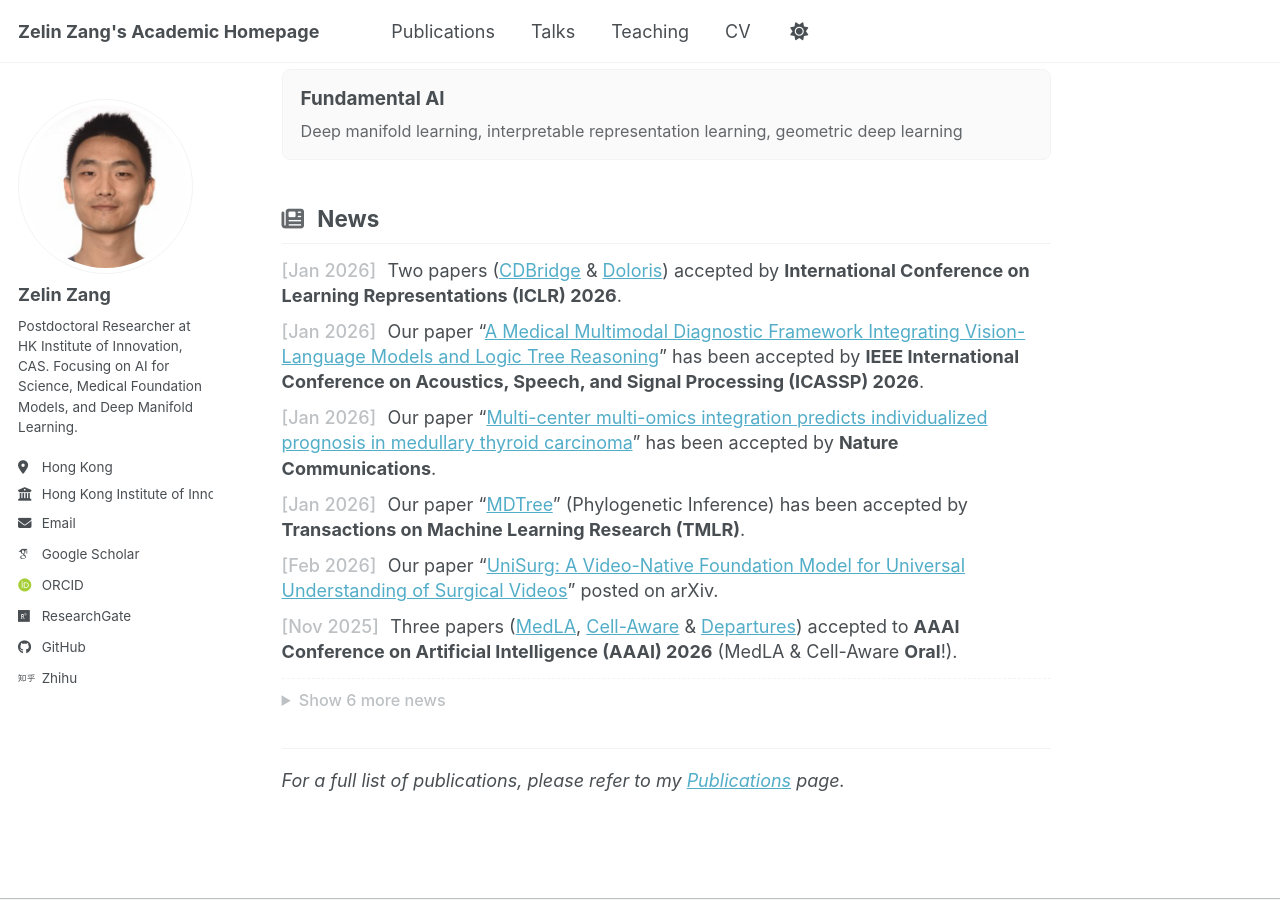
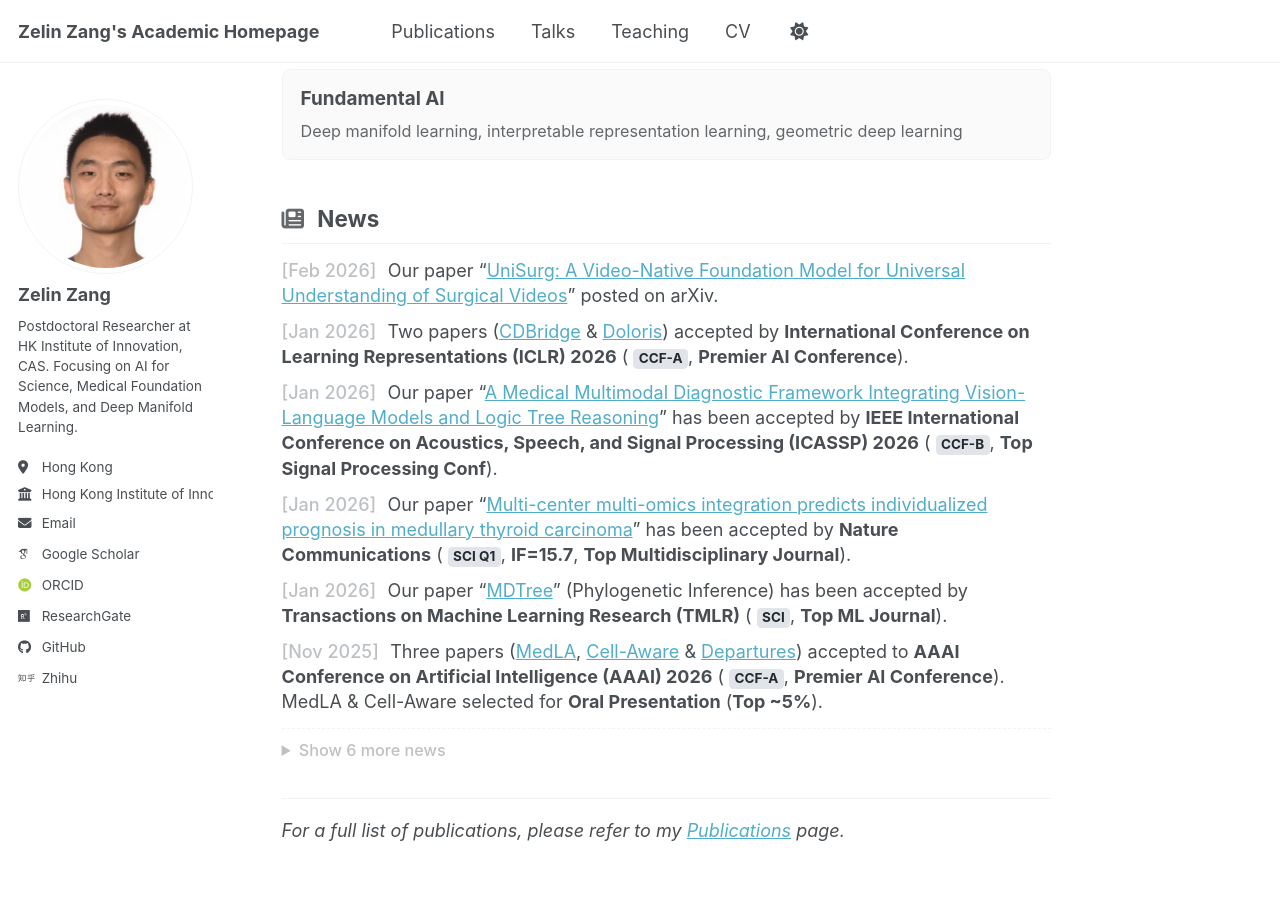
Before and after one commit to zangzelin/zangzelin.github.io, a Jekyll site: the page built from _pages/about.md, in a window 1280 px wide and 900 px high, scrolled down 1286 px. Built offline with Jekyll 4.4.1, drawn with Linux system fonts in a browser that asks for light colours; some web fonts are replaced; a script bundle is joined from its source files by our own code; library files that are not in the unit come from our copies.

Commit message:
Update news with bio/med friendly descriptions and badges
Co-authored-by: Cursor <cursoragent@cursor.com>

```diff
--- a/_data/news.yml
+++ b/_data/news.yml
@@ -1,24 +1,24 @@
-- date: "Jan 2026"
-  text: 'Two papers ([CDBridge](https://openreview.net/forum?id=Hk4Fb6kaYF) & [Doloris](https://openreview.net/forum?id=rvpDHfoTd2)) accepted by **International Conference on Learning Representations (ICLR) 2026**.'
-- date: "Jan 2026"
-  text: 'Our paper "[A Medical Multimodal Diagnostic Framework Integrating Vision-Language Models and Logic Tree Reasoning](https://arxiv.org/abs/2512.21583)" has been accepted by **IEEE International Conference on Acoustics, Speech, and Signal Processing (ICASSP) 2026**.'
-- date: "Jan 2026"
-  text: 'Our paper "[Multi-center multi-omics integration predicts individualized prognosis in medullary thyroid carcinoma](https://www.nature.com/articles/s41467-025-67533-7)" has been accepted by **Nature Communications**.'
-- date: "Jan 2026"
-  text: 'Our paper "[MDTree](https://openreview.net/forum?id=dTSptQNygv)" (Phylogenetic Inference) has been accepted by **Transactions on Machine Learning Research (TMLR)**.'
 - date: "Feb 2026"
   text: 'Our paper "[UniSurg: A Video-Native Foundation Model for Universal Understanding of Surgical Videos](https://arxiv.org/abs/2602.05638)" posted on arXiv.'
+- date: "Jan 2026"
+  text: 'Two papers ([CDBridge](https://openreview.net/forum?id=Hk4Fb6kaYF) & [Doloris](https://openreview.net/forum?id=rvpDHfoTd2)) accepted by **International Conference on Learning Representations (ICLR) 2026** (<span class="badge">CCF-A</span>, **Premier AI Conference**).'
+- date: "Jan 2026"
+  text: 'Our paper "[A Medical Multimodal Diagnostic Framework Integrating Vision-Language Models and Logic Tree Reasoning](https://arxiv.org/abs/2512.21583)" has been accepted by **IEEE International Conference on Acoustics, Speech, and Signal Processing (ICASSP) 2026** (<span class="badge">CCF-B</span>, **Top Signal Processing Conf**).'
+- date: "Jan 2026"
+  text: 'Our paper "[Multi-center multi-omics integration predicts individualized prognosis in medullary thyroid carcinoma](https://www.nature.com/articles/s41467-025-67533-7)" has been accepted by **Nature Communications** (<span class="badge">SCI Q1</span>, **IF=15.7**, **Top Multidisciplinary Journal**).'
+- date: "Jan 2026"
+  text: 'Our paper "[MDTree](https://openreview.net/forum?id=dTSptQNygv)" (Phylogenetic Inference) has been accepted by **Transactions on Machine Learning Research (TMLR)** (<span class="badge">SCI</span>, **Top ML Journal**).'
 - date: "Nov 2025"
-  text: 'Three papers ([MedLA](https://arxiv.org/abs/2509.23725), [Cell-Aware](https://arxiv.org/abs/2511.21120) & [Departures](https://arxiv.org/abs/2511.13124)) accepted to **AAAI Conference on Artificial Intelligence (AAAI) 2026** (MedLA & Cell-Aware **Oral**!).'
+  text: 'Three papers ([MedLA](https://arxiv.org/abs/2509.23725), [Cell-Aware](https://arxiv.org/abs/2511.21120) & [Departures](https://arxiv.org/abs/2511.13124)) accepted to **AAAI Conference on Artificial Intelligence (AAAI) 2026** (<span class="badge">CCF-A</span>, **Premier AI Conference**). MedLA & Cell-Aware selected for **Oral Presentation** (**Top ~5%**).'
 - date: "Dec 2025"
   text: 'Our survey "[The Dawn of Agentic EDA: A Survey of Autonomous Digital Chip Design](https://arxiv.org/abs/2512.23189)" posted on arXiv.'
 - date: "Sep 2025"
-  text: '"[CellScout](https://ieeexplore.ieee.org/document/10764724)" accepted by **IEEE Transactions on Visualization and Computer Graphics (TVCG)**.'
+  text: '"[CellScout](https://ieeexplore.ieee.org/document/10764724)" accepted by **IEEE Transactions on Visualization and Computer Graphics (TVCG)** (<span class="badge">CCF-A</span>, <span class="badge">SCI Q1</span>, **Top Visualization Journal**).'
 - date: "Sep 2025"
-  text: 'One paper on [3D Hand-Instrument Interaction](https://papers.miccai.org/miccai-2025/0757-Paper2293.html) accepted by **Medical Image Computing and Computer Assisted Intervention (MICCAI) 2025**.'
+  text: 'One paper on [3D Hand-Instrument Interaction](https://papers.miccai.org/miccai-2025/0757-Paper2293.html) accepted by **Medical Image Computing and Computer Assisted Intervention (MICCAI) 2025** (<span class="badge">Top Medical AI Conf</span>, <span class="badge">CCF-B</span>).'
 - date: "Mar 2025"
-  text: 'One paper on [Time Series Fault Detection](https://ieeexplore.ieee.org/document/10633887) accepted by **IEEE Transactions on Neural Networks and Learning Systems (TNNLS)**.'
+  text: 'One paper on [Time Series Fault Detection](https://ieeexplore.ieee.org/document/10633887) accepted by **IEEE Transactions on Neural Networks and Learning Systems (TNNLS)** (<span class="badge">CCF-B</span>, <span class="badge">SCI Q1</span>, **IF=10.4**).'
 - date: "Feb 2025"
-  text: 'Three Papers ([MuST](https://academic.oup.com/bib/article/26/4/bbaf405/8242581), [FGeneBERT](https://academic.oup.com/bib/article/26/6/bbaf592/8317925), [PoincaréDMT](https://academic.oup.com/bib/article/26/1/bbae687/7978273)) accepted by **Briefings in Bioinformatics (BIB)**.'
+  text: 'Three Papers ([MuST](https://academic.oup.com/bib/article/26/4/bbaf405/8242581), [FGeneBERT](https://academic.oup.com/bib/article/26/6/bbaf592/8317925), [PoincaréDMT](https://academic.oup.com/bib/article/26/1/bbae687/7978273)) accepted by **Briefings in Bioinformatics (BIB)** (<span class="badge">CCF-B</span>, <span class="badge">SCI Q1</span>, **Top Bioinformatics Journal**).'
 - date: "Jan 2025"
-  text: '"[DaCapo](https://openaccess.thecvf.com/content/CVPR2025/html/Huang_DaCapo_Score_Distillation_as_Stacked_Bridge_for_Fast_and_High-quality_CVPR_2025_paper.html)" accepted by **IEEE/CVF Conference on Computer Vision and Pattern Recognition (CVPR) 2025**.'
+  text: '"[DaCapo](https://openaccess.thecvf.com/content/CVPR2025/html/Huang_DaCapo_Score_Distillation_as_Stacked_Bridge_for_Fast_and_High-quality_CVPR_2025_paper.html)" accepted by **IEEE/CVF Conference on Computer Vision and Pattern Recognition (CVPR) 2025** (<span class="badge">CCF-A</span>, **Premier AI Conference**).'
```
